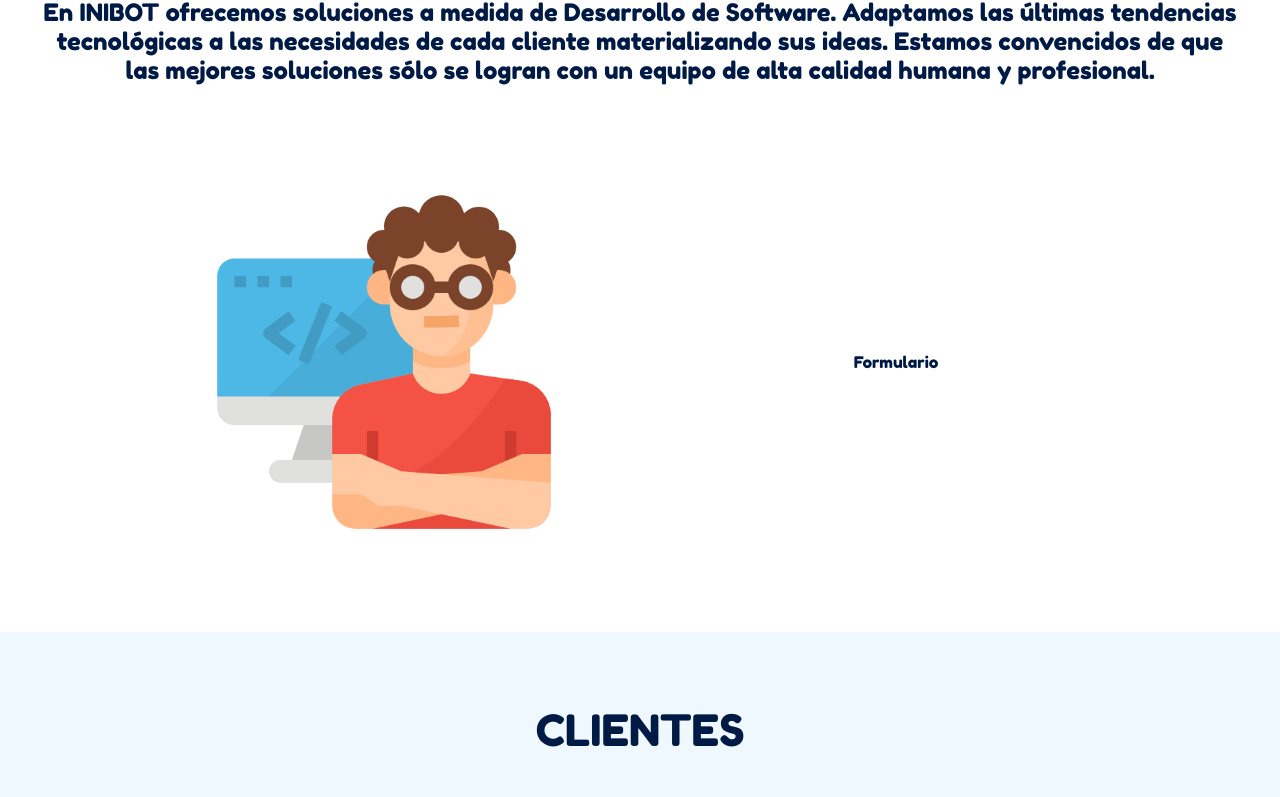
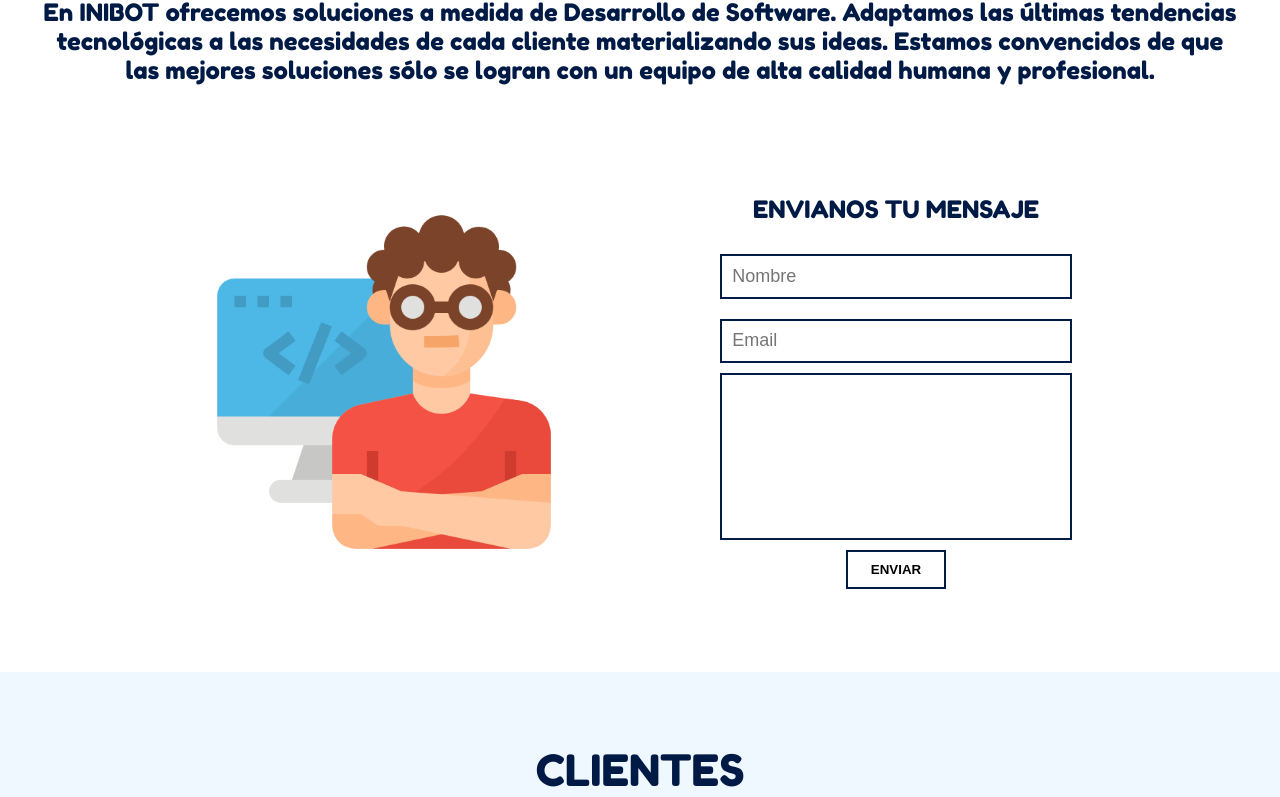
Before and after one commit to eduhardoy/inibot-landing, a React (Create React App) app: page / in a window 1280 px wide. Shown: the part 1718-2515 px from the top of the page. Built offline with nearby package versions, Linux system fonts and the light colour scheme.

Commit message:
form sin funcion en contact

```diff
--- /dev/null
+++ b/src/components/ContactForm.js
@@ -0,0 +1,72 @@
+import React from 'react';
+import styled from 'styled-components';
+
+import {Color__azulOscuro} from '../styled';
+
+const Formulario = styled.div`
+    display: flex;
+    flex-direction: column;
+    align-items: center;
+    /* justify-content: center; */
+    height:90%;
+    width:80%;
+    /* background: red; */
+
+
+    h2{
+        font-weight: lighter;
+    }
+
+    input{
+        margin-bottom: 10px;
+        height: 5%;
+        width: 80%;
+        border: solid 2px ${Color__azulOscuro};
+        padding: 10px;
+        font-size: 18px;
+        margin-top: 10px;
+
+    }
+
+    textarea{
+        resize: none;
+        border: solid 2px ${Color__azulOscuro};
+        height: 35%;
+        width: 80%;
+        padding: 10px;
+        font-size: 18px;
+
+    }
+
+    button{
+        border: solid 2px ${Color__azulOscuro};
+        background-color: white;
+        font-weight: bold;
+        height: 40px;
+        width:100px;
+        margin-top: 10px;
+
+        :hover{
+            color: white;
+            background: ${Color__azulOscuro};
+        }
+    }
+`;
+
+function ContactForm(){
+    return(
+        <React.Fragment>
+            <Formulario>
+
+                    <h2>ENVIANOS TU MENSAJE</h2>
+                    <input className="Input-nombre" type="text" placeholder="Nombre"/>
+                    <input className="Input-email" type="email" placeholder="Email"/>
+                    <textarea className="Input-msj"/>
+                    <button>ENVIAR</button>
+
+            </Formulario>
+        </React.Fragment>
+    );
+}
+
+export default ContactForm;
--- a/src/components/Header.js
+++ b/src/components/Header.js
@@ -59,7 +59,7 @@ const HeaderMenu = styled.div`
 
             a{
                 display: block;
-                height: 30px;
+                height: 40px;
                 width: 160px;
                 border: 5px solid ${Color__azulOscuro};
                 font-size: 1.2em;
@@ -67,7 +67,7 @@ const HeaderMenu = styled.div`
                 border-radius: 6px;
                 text-align: center;
                 text-decoration: none;
-                line-height: 30px;
+                line-height: 40px;
 
                 :hover{
                     color: white;
--- a/src/pages/Home.js
+++ b/src/pages/Home.js
@@ -1,5 +1,7 @@
 import React from 'react';
 import styled from 'styled-components';
+
+import ContactForm from '../components/ContactForm';
 
 import { Color__celeste, Color__celesteClaro} from '../styled';
 import banner from '../images/banner.png';
@@ -58,15 +60,19 @@ const SectionTitleFont = styled.p` //titulo de cada seccion
 
 const HomeSection = styled.section`
     height:450px;
+    display: flex;
+    flex-direction: column;
+    align-items: center;
+    justify-content: center;
 
 `;
 
 const HomeSectionTecno = styled(HomeSection)`
     background: ${Color__celeste};
-    display: flex;
+   /*  display: flex;
     flex-direction: column;
     align-items: center;
-    justify-content: center;
+    justify-content: center; */
 
     div{
 
@@ -102,10 +108,10 @@ const HomeSectionTecno = styled(HomeSection)`
 const HomeSectionAbout = styled(HomeSection)`
     /* background: orange; */
     height:320px;
-    display: flex;
+   /*  display: flex;
     flex-direction: column;
     justify-content: center;
-    align-items: center;
+    align-items: center; */
     h2{
         max-width: 1200px;
         text-align:center;
@@ -148,10 +154,10 @@ const HomeSectionContact = styled(HomeSection)`
 
 const HomeSectionClients= styled(HomeSection)`
     background: ${Color__celesteClaro};
-    display: flex;
+    /* display: flex;
     flex-direction: column;
     align-items: center;
-    justify-content: center;
+    justify-content: center; */
     div{
         width: 100%;
         ul{
@@ -167,8 +173,8 @@ const HomeSectionClients= styled(HomeSection)`
                 display: flex;
                 align-items: center;
                 justify-content: center;
-                margin-right: 2.5%;
-                margin-left: 2.5%;
+                margin-right: 4%;
+                margin-left: 4%;
                 height: auto;
                 width: 200px;
                 margin-bottom: 3%;
@@ -230,10 +236,11 @@ function Home(){
                         <img src={image} alt="Developer"/>
                     </div>
                     <div className="Contact__container-form">
-                        Formulario
+                        <ContactForm/>
                     </div>
                 </div>
             </HomeSectionContact>
+            <br/><br/>
             <HomeSectionClients>
                 <div>
                     <SectionTitleFont>CLIENTES</SectionTitleFont>
```
